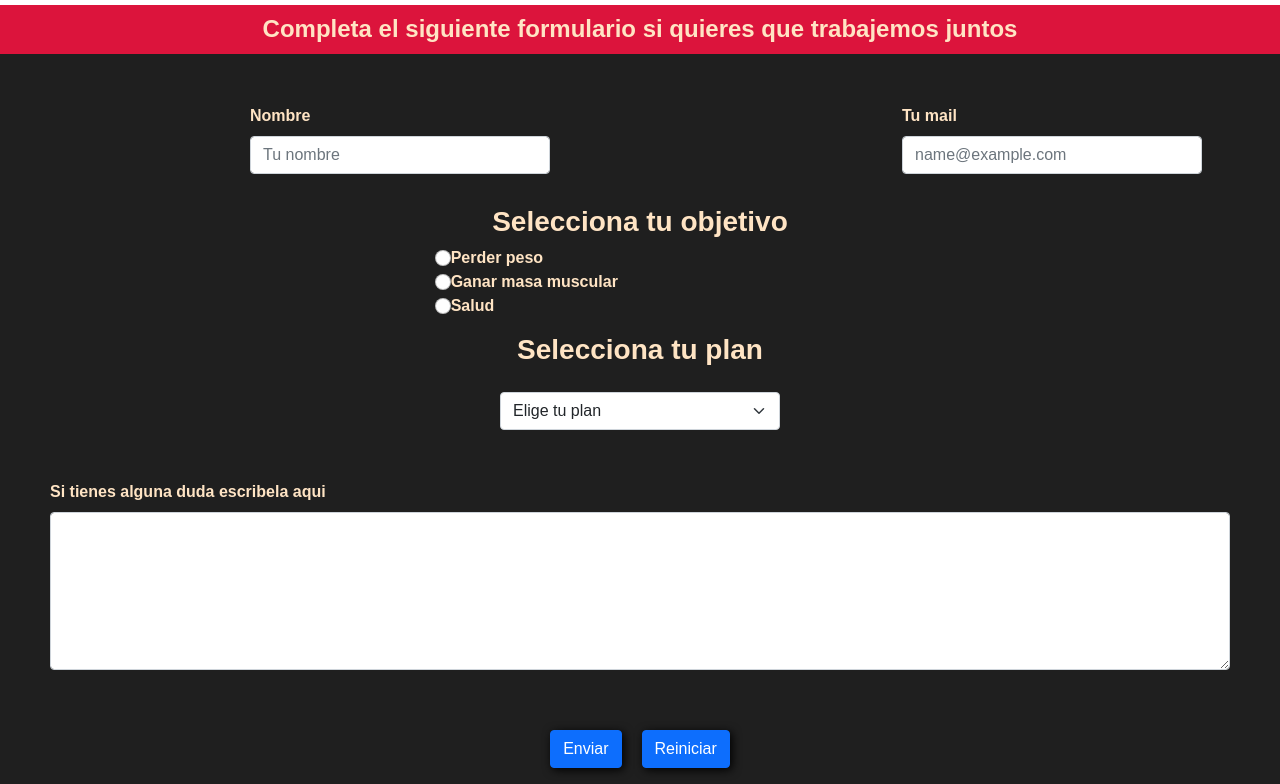
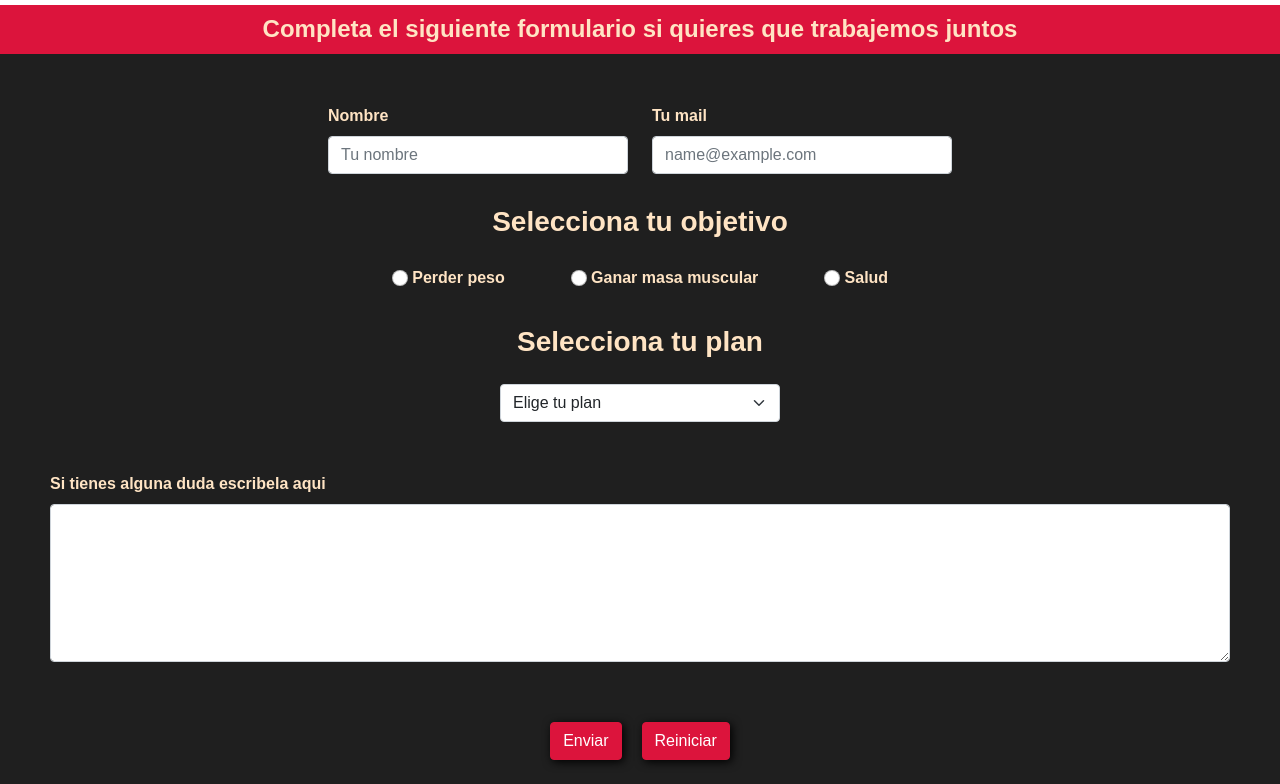
Before and after one commit to erikcba/web-entrenador-coder, a plain HTML site: page paginas/contacto.html in a window 1280 px wide. Shown: the part 195-979 px from the top of the page. Drawn offline with nearby package versions, Linux system fonts and the light colour scheme.

Commit message:
correccion de index y formulario con bootstrap

```diff
--- a/css/estilos.css
+++ b/css/estilos.css
@@ -152,12 +152,12 @@ button:hover{
 }
 
 .ventajas__imagen{
-    width: 100%;
-    height: 100%;
+    /* width: 100%;
+    height: 100%; */
     object-fit: cover;
     border-radius: 5px;
-    max-width: 400px;
-    max-height: 400px;
+    /* max-width: 400px;
+    max-height: 400px; */
 }
 
 footer{
@@ -340,7 +340,9 @@ footer{
     font-size: 25px;
 }
 
-
+.contacto__container{
+    width: 100%;
+}
 
 .formulario__boots{
     background-color: rgb(31, 31, 31);
@@ -356,7 +358,7 @@ footer{
 
 .inputs__boots{
     width: 300px;
-    margin-left: 250px;
+    /* margin-left: 200px; */
     padding-top: 50px;
     font-weight: bold;
 }
@@ -368,9 +370,7 @@ footer{
 }
 
 .radio__boots{
-    display: flex;
-    justify-content:;
-    align-items: left;
+    padding: 20px 0;
     font-weight: bold;
     text-align: justify;
 }
@@ -393,6 +393,15 @@ footer{
     padding: 10px;
 }
 
+.formulario__botones__boton button{
+    background-color: crimson;
+    border-color: crimson;
+}
+
+.formulario__botones__boton button:hover{
+    background-color: rgb(143, 15, 41) ;
+    border-color: rgb(143, 15, 41)
+}
 
 
 
--- a/paginas/contacto.html
+++ b/paginas/contacto.html
@@ -51,8 +51,8 @@
 
         <section class="formulario__boots">
             <form action="">
-                <div class="row innputs__boots__form" >
-                    <div class="col-12 col-md-6">
+                <div class="row " >
+                    <div class="col-12 col-md-6 d-flex justify-content-end">
                         <div class="inputs__boots">
                         <div class="mb-3">
                             <label for="exampleFormControlInput1" class="form-label">Nombre</label>
@@ -61,7 +61,7 @@
                     </div>
                     </div>
 
-                    <div class="col-12 col-md-6">
+                    <div class="col-12 col-md-6 d-flex justify-content-start">
                         <div class="inputs__boots">
                         <div class="mb-3">
                             <label for="exampleFormControlInput1" class="form-label">Tu mail</label>
@@ -74,8 +74,8 @@
 
                 <h3>Selecciona tu objetivo</h3>
                 <div class="row">
-                    <div class="col-12 col-md-4"></div>
-                    <div class="col-12 col-md-4">
+                    <div class="col-12 col-md-3"></div>
+                    <div class="col-12 col-md-6 d-flex justify-content-evenly">
                         <div class="radio__boots">
                             <input class="form-check-input" type="radio" name="objetivo" value="perder peso"  >
                             <label class="form-check-label" for="">
@@ -95,7 +95,7 @@
                             </label>
                         </div>
                     </div>
-                    <div class="col-12 col-md-4"></div>
+                    <div class="col-12 col-md-3"></div>
                 </div>
 
                 <h3>Selecciona tu plan</h3>
```
Also changed, not shown: index.html (+3 -3 lines).
